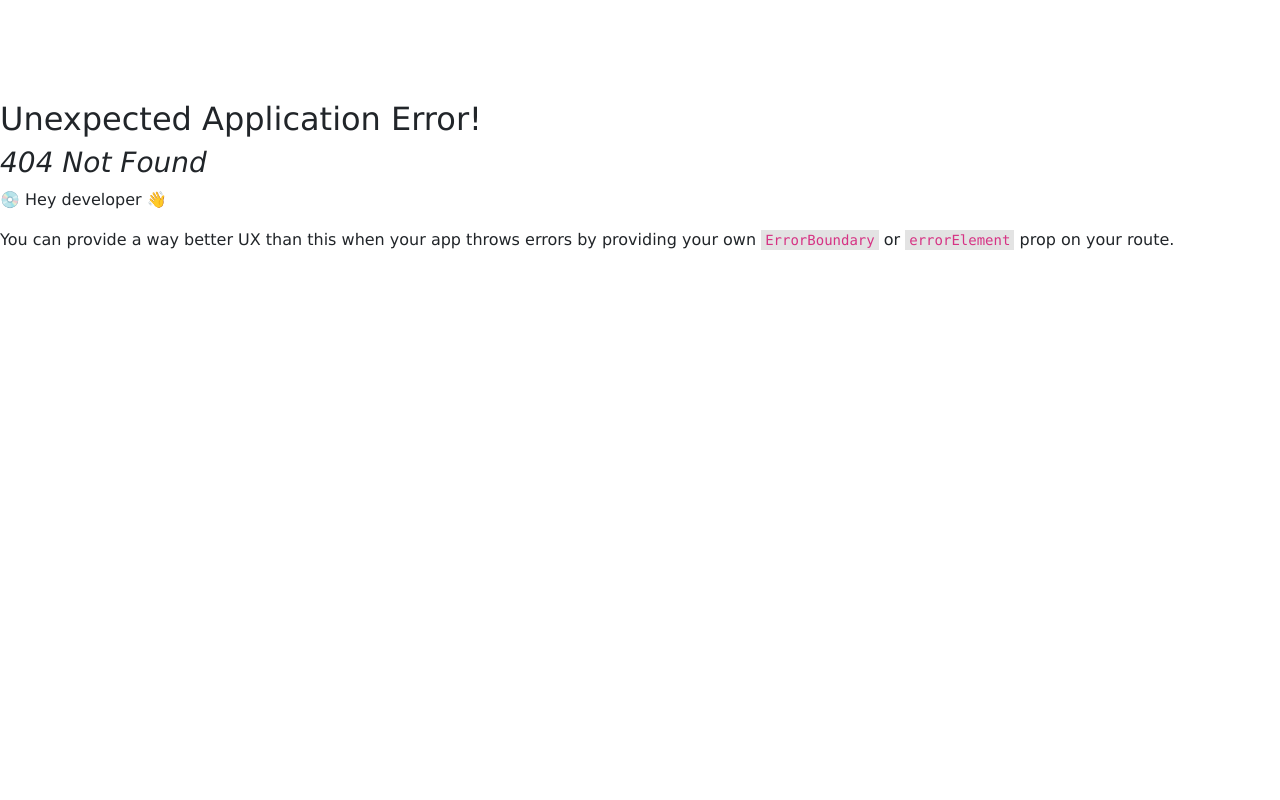
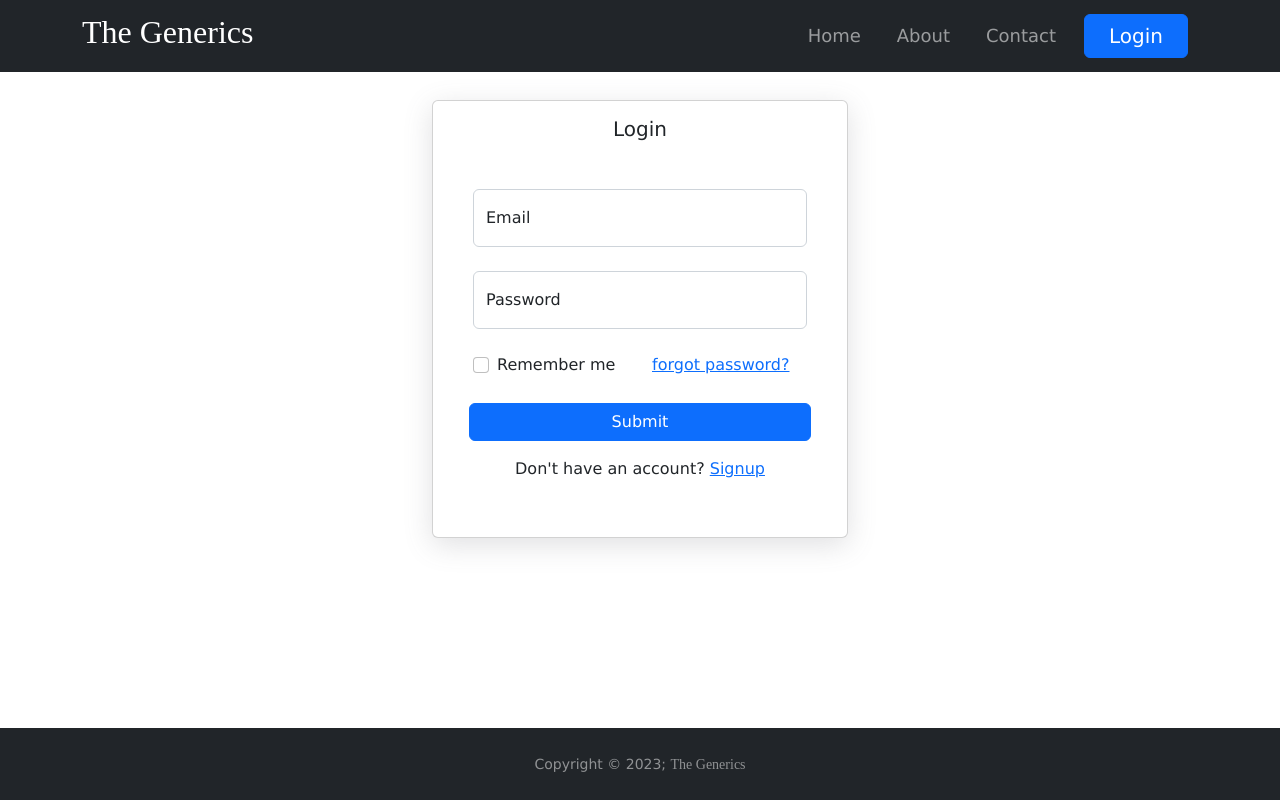
Before and after one commit to Balaji2306UI/React-ECommerce-Site, a React (Create React App) app: page /login in a window 1280 px wide. Before the commit this address had no page. Built offline with nearby package versions, Linux system fonts and the light colour scheme; a web font is replaced by a local one.

Commit message:
React ECommerce Website - Login page design

```diff
--- a/src/App.js
+++ b/src/App.js
@@ -13,6 +13,7 @@ import Root from "./pages/Root";
 import AboutPage from "./pages/About";
 import HomePage from "./pages/Home";
 import Contact from "./pages/Contact";
+import Login from "./pages/Login";
 
 const routes = createBrowserRouter([
     {
@@ -23,6 +24,7 @@ const routes = createBrowserRouter([
             { path: "/about", element: <AboutPage /> },
             { path: "/store", element: <Products /> },
             { path: "/contact", element: <Contact /> },
+            { path: "/login", element: <Login /> },
         ],
     },
 ]);
--- a/src/components/UI/Header.js
+++ b/src/components/UI/Header.js
@@ -7,7 +7,7 @@ import Badge from "react-bootstrap/Badge";
 import CartContext from "../store/cart-context";
 
 import "./Header.css";
-import { Link } from "react-router-dom";
+import { Link, useNavigate } from "react-router-dom";
 
 function Header(props) {
     const cartCtx = useContext(CartContext);
@@ -15,6 +15,12 @@ function Header(props) {
     let totalCartItems = cartCtx.cartItems.reduce((totalItems, item) => {
         return totalItems + item.quantity;
     }, 0);
+
+    let navigate = useNavigate();
+
+    function loginRoute() {
+        navigate('/login');
+    }
 
     return (
         <Navbar bg="dark" variant="dark" fixed="top">
@@ -37,21 +43,30 @@ function Header(props) {
                             About
                         </Link>
                     </Nav.Item>
+                    {cartCtx.isLoggedIn && (
                     <Nav.Item as="li">
                         <Link className="nav-link" to="/store">
                             Store
                         </Link>
                     </Nav.Item>
+                    )}
                     <Nav.Item as="li">
                         <Link className="nav-link" to="/contact">
                             Contact
                         </Link>
                     </Nav.Item>
+                    {cartCtx.isLoggedIn && (
+                        <Button variant="dark" onClick={props.showCart}>
+                            <i className="fa-solid fa-cart-shopping"></i>
+                            <Badge>{totalCartItems}</Badge>
+                        </Button>
+                    )}
 
-                    <Button variant="dark" onClick={props.showCart}>
-                        <i className="fa-solid fa-cart-shopping"></i>
-                        <Badge>{totalCartItems}</Badge>
-                    </Button>
+                        <Nav.Item as="li">
+                            <Button variant="primary" className="px-4" onClick={loginRoute}>Login</Button>
+                        </Nav.Item>
+
+
                 </Nav>
             </Container>
         </Navbar>
--- a/src/components/store/CartProvider.js
+++ b/src/components/store/CartProvider.js
@@ -74,6 +74,7 @@ function CartProvider(props) {
         totalAmount: totalAmount,
         addItem: addItemToCartHandler,
         removeItem: removeItemFromCartHandler,
+        isLoggedIn: false
     };
     return (
         <CartContext.Provider value={cartContext}>
--- /dev/null
+++ b/src/pages/Login.js
@@ -0,0 +1,64 @@
+import React, { useState } from "react";
+import Card from "react-bootstrap/Card";
+import Button from "react-bootstrap/Button";
+import Form from "react-bootstrap/Form";
+import { Col, FloatingLabel, Row } from "react-bootstrap";
+import { Link } from "react-router-dom";
+
+function Login() {
+    const [showSignUp, setShowSignUp] = useState(false);
+    function toggleSignUp() {
+        setShowSignUp(prevState => !prevState)
+    }
+    return (
+        <Card style={{ width: "26rem" }} className="mx-auto">
+            <Card.Body>
+                <Card.Title className="text-center mb-4">
+                    {showSignUp ? "Signup" : "Login"}
+                </Card.Title>
+                <Form className="p-4">
+                    <FloatingLabel label="Email" className="mb-4">
+                        <Form.Control type="email" placeholder="Enter email" />
+                    </FloatingLabel>
+
+                    <FloatingLabel label="Password" className="mb-4">
+                        <Form.Control type="password" placeholder="Password" />
+                    </FloatingLabel>
+                    {!showSignUp && (
+                        <Row className="mb-4">
+                            <Col>
+                                <Form.Check label="Remember me" />
+                            </Col>
+                            <Col>
+                                <a href="/" to="/home">
+                                    forgot password?
+                                </a>
+                            </Col>
+                        </Row>
+                    )}
+                    <Row className="px-2 mb-3">
+                        <Button>Submit</Button>
+                    </Row>
+                    {!showSignUp && (
+                    <p className="text-center">
+                        Don't have an account?{" "}
+                        <Link onClick={() => toggleSignUp()}>
+                            Signup
+                        </Link>
+                    </p>
+                    )}
+                    {showSignUp && (
+                    <p className="text-center">
+                        Already have an account?{" "}
+                        <Link onClick={() => toggleSignUp()}>
+                            Login
+                        </Link>
+                    </p>
+                    )}
+                </Form>
+            </Card.Body>
+        </Card>
+    );
+}
+
+export default Login;
```
